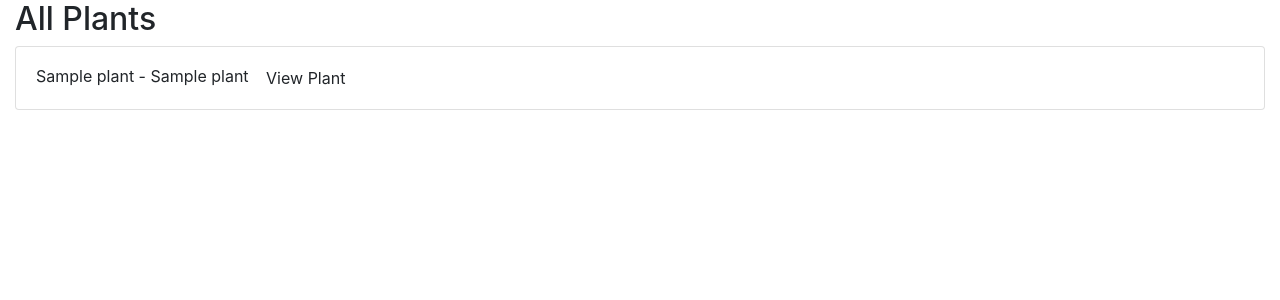
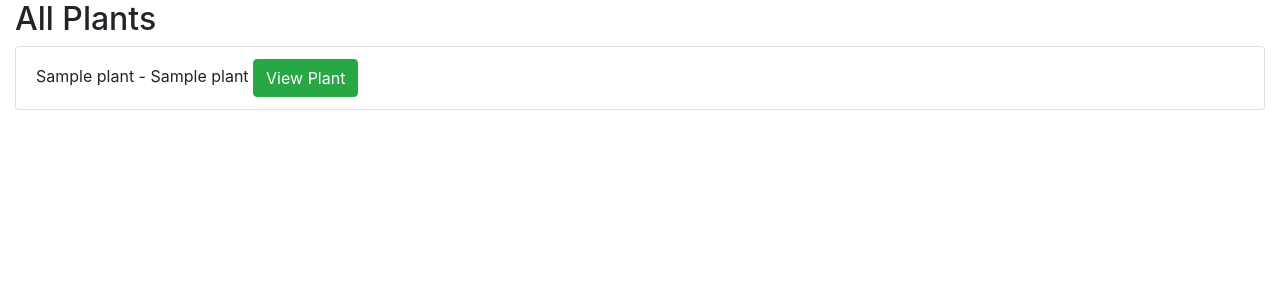
Before and after one commit to SianJade/PlantPal, a Python web app: template templates/plants.html in a window 1280 px wide. Shown: the part 56-356 px from the top of the page. Run offline with Jinja, Linux system fonts and the light colour scheme; the template is opened without the code that fills it: most values are stand-ins (such as "Sample title", 1, 10 or a date in 2020); some libraries are stand-ins or nearby versions.

Commit message:
Update button class

```diff
--- a/templates/plants.html
+++ b/templates/plants.html
@@ -5,7 +5,7 @@
 <ul class="list-group">
     {% for plant in plants %}
     <li class="list-group-item">{{plant.latin_name}} - {{plant.common_name}}
-        <a href="{{url_for('view_plant', plant_id=plant._id)}}" class="waves-effect waves-light btn">
+        <a href="{{url_for('view_plant', plant_id=plant._id)}}" class="btn btn-success">
             View Plant
         </a>
     </li>
```
